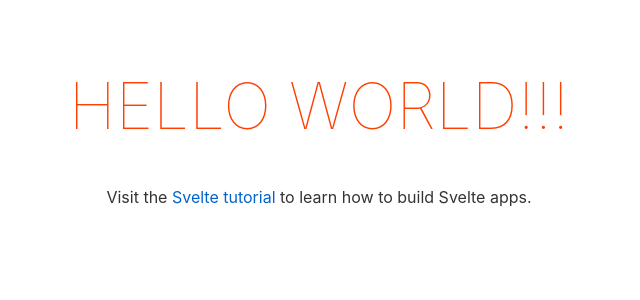
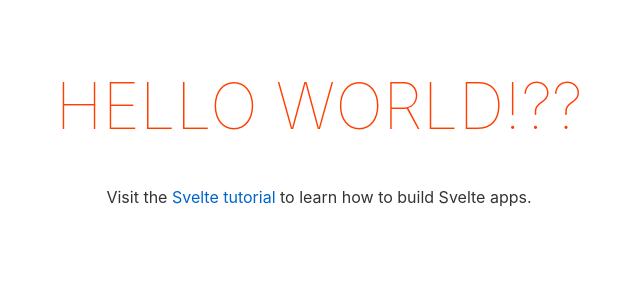
Before and after one commit to vlakondra/mui_svelte, a Svelte app: page / in a window 1280 px wide. Shown: the top 300 px of the page, without its empty margins (321-961 px from the left). Built offline with nearby package versions, Linux system fonts and the light colour scheme.

Commit message:
second commit

```diff
--- a/src/App.svelte
+++ b/src/App.svelte
@@ -3,7 +3,7 @@
 </script>
 
 <main>
-	<h1>Hello {name}!!!</h1>
+	<h1>Hello {name}!??</h1>
 	<p>
 		Visit the <a href="https://svelte.dev/tutorial">Svelte tutorial</a> to learn
 		how to build Svelte apps.
```
